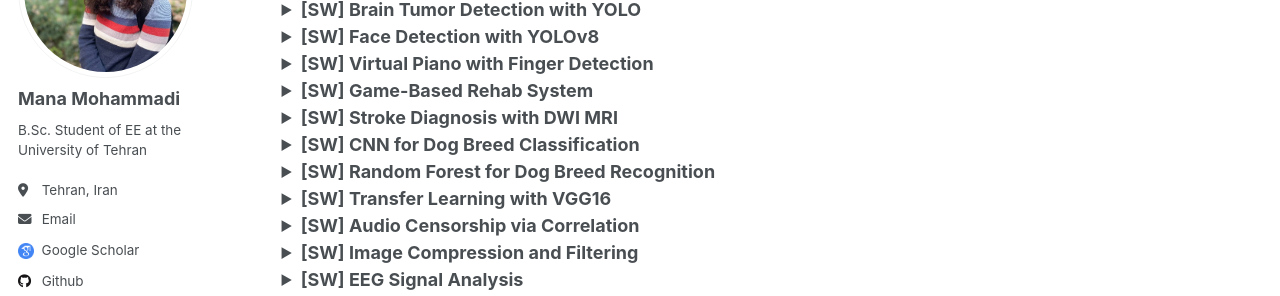
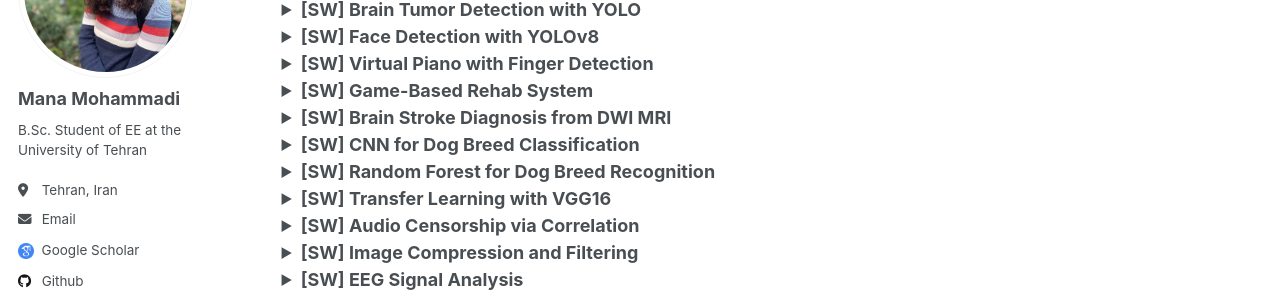
Before and after one commit to manamoha/manamoha.github.io, a Jekyll site: the page built from _pages/projects.md, in a window 1280 px wide and 1110 px high. Shown: the part 203-499 px from the top of the window. Built offline with Jekyll 4.4.1, drawn with Linux system fonts in a browser that asks for light colours; some of the changed lines change nothing that is shown.

Commit message:
modified:   _pages/projects.md

```diff
--- a/_pages/projects.md
+++ b/_pages/projects.md
@@ -12,8 +12,8 @@
   <p>
     A deep learning project leveraging YOLO for automatic brain tumor detection in MRI scans.
     Trained on the Ultralytics dataset, the model achieves strong performance with a mean IoU of 0.7364 on the validation set.
-    <!-- <br> -->
-    <a href="https://github.com/manamoha/Brain-Tumor-Detection.git" target="_blank">[GitHub]</a>
+    <br>
+    <a href="https://github.com/manamoha/Brain-Tumor-Detection.git" target="_blank">View on GitHub</a>
   </p>
 </details>
 
@@ -25,7 +25,7 @@
   <p>
     A deep learning project using YOLOv8 for real-time face detection. Covers the full pipeline from dataset preparation and model training to evaluation, achieving strong performance metrics for practical applications.
     <br>
-    <a href="https://github.com/amirhjrad/amirhjrad.github.io" target="_blank">View on GitHub</a>
+    <a href="https://github.com/manamoha/Face-Detection.git" target="_blank">View on GitHub</a>
   </p>
 </details>
 
@@ -36,7 +36,7 @@
   <p>
     A computer vision–based virtual piano that detects finger positions on the keys and plays notes in real time. Includes a dataset builder and a high-accuracy CNN model for finger detection.
     <br>
-    <a href="https://github.com/amirhjrad/amirhjrad.github.io" target="_blank">View on GitHub</a>
+    <a href="https://github.com/manamoha/Virtual-Piano.git" target="_blank">View on GitHub</a>
   </p>
 </details>
 
@@ -47,18 +47,18 @@
   <p>
     Built a serious game using grip sensor input to support hand strength rehabilitation, integrating signal processing and interactive design.
     <br>
-    <a href="https://github.com/amirhjrad/amirhjrad.github.io" target="_blank">View on GitHub</a>
+    <!-- <a href="https://github.com/amirhjrad/amirhjrad.github.io" target="_blank">View on GitHub</a> -->
   </p>
 </details>
 
 <details>
   <summary>
-    <strong>[SW] Stroke Diagnosis with DWI MRI</strong>
+    <strong>[SW] Brain Stroke Diagnosis from DWI MRI</strong>
   </summary>
   <p>
      Developed a stroke classification pipeline using wavelet transforms and graph-based modeling on DWI MRI images for early detection.
     <br>
-    <!-- 🔗 <a href="https://github.com/amirhjrad/bank" target="_blank">View on GitHub</a> -->
+    <a href="https://github.com/manamoha/Brain-Stroke-Detection-Using-Wavelet-Transform-MLP.git" target="_blank">View on GitHub</a>
   </p>
 </details>
 
@@ -69,7 +69,7 @@
   <p>
      Trained a CNN to classify dog breeds, leveraging image preprocessing, model tuning, and efficient architecture design.
     <br>
-    <!-- 🔗 <a href="https://github.com/amirhjrad/BubbleSorter" target="_blank">View on GitHub</a> -->
+    <a href="https://github.com/manamoha/DS_Project_P3.git" target="_blank">View on GitHub</a>
   </p>
 </details>
 
@@ -80,7 +80,7 @@
   <p>
     Used classical ML with handcrafted features and Random Forest to classify dog breeds in images, demonstrating traditional vision approaches.
     <br>
-    <!-- 🔗 <a href="https://github.com/amirhjrad/CA3" target="_blank">View on GitHub</a> -->
+    <a href="https://github.com/manamoha/DS_Project_P3.git" target="_blank">View on GitHub</a>
   </p>
 </details>
 
@@ -91,7 +91,7 @@
   <p>
      Fine-tuned a pre-trained VGG16 model for dog breed identification, achieving high accuracy with minimal training data.
     <br>
-    <!-- 🔗 <a href="https://github.com/amirhjrad/CA5" target="_blank">View on GitHub</a> -->
+    <a href="https://github.com/manamoha/DS_Project_P3.git" target="_blank">View on GitHub</a>
   </p>
 </details>
 
@@ -102,7 +102,7 @@
   <p>
      Created a MATLAB tool that censors specific words from one speaker and replaces them with a different voice using signal matching.
     <br>
-    <!-- 🔗 <a href="https://github.com/amirhjrad/CNN" target="_blank">View on GitHub</a> -->
+    <a href="https://github.com/manamoha/DSPCA2.git" target="_blank">View on GitHub</a>
   </p>
 </details>
 
@@ -113,7 +113,7 @@
   <p>
     Used DFT for image compression and kernel-based methods for image enhancement in MATLAB, focusing on visual quality and performance.
     <br>
-    <!-- 🔗 <a href="https://github.com/amirhjrad/ESL_2" target="_blank">View on GitHub</a> -->
+    <a href="https://github.com/manamoha/DSPCA2.git" target="_blank">View on GitHub</a>
   </p>
 </details>
 
@@ -124,7 +124,7 @@
   <p>
      Processed EEG signals in MATLAB to separate mental states and brain activities, supporting neuroscience research applications.
     <br>
-    <!-- 🔗 <a href="https://github.com/amirhjrad/esl_leros" target="_blank">View on GitHub</a> -->
+    <a href="https://github.com/manamoha/IBME_CA1.git" target="_blank">View on GitHub</a>
   </p>
 </details>
 
@@ -135,7 +135,7 @@
   <p>
     Built a classic snake game in C++ with responsive controls and memory-efficient design.
     <br>
-    <!-- 🔗 <a href="https://github.com/amirhjrad/Filter-Image" target="_blank">View on GitHub</a> -->
+    <a href="https://github.com/manamoha/ICSP_CA1.git" target="_blank">View on GitHub</a>
   </p>
 </details>
 
@@ -146,7 +146,7 @@
   <p>
     Created a full-featured user management software in C++ for handling cafeteria operations smoothly.
     <br>
-    <!-- 🔗 <a href="https://github.com/amirhjrad/hospital" target="_blank">View on GitHub</a> -->
+    <a href="https://github.com/manamoha/ICSP_CA2.git" target="_blank">View on GitHub</a>
   </p>
 </details>
 
@@ -157,7 +157,7 @@
   <p>
     Developed a controller model in MATLAB to ensure equilibrium and sustainability in water tank systems.
     <br>
-    <!-- 🔗 <a href="https://github.com/amirhjrad/LCS" target="_blank">View on GitHub</a> -->
+    <a href="https://github.com/manamoha/LCS_CA.git" target="_blank">View on GitHub</a>
   </p>
 </details>
 
@@ -168,7 +168,7 @@
   <p>
      Designed a MATLAB system to detect and recognize vehicle license plates from video streams using correlation techniques.
     <br>
-    <!-- 🔗 <a href="https://github.com/amirhjrad/MSSD" target="_blank">View on GitHub</a> -->
+    <a href="https://github.com/manamoha/SignalAndSystemsCA.git" target="_blank">View on GitHub</a>
   </p>
 </details>
 
@@ -179,7 +179,7 @@
   <p>
      Simulated analog and digital modulation methods (AM, FM, SSB, PCM, PWM, etc.) with and without noise, evaluating performance.
     <br>
-    <!-- 🔗 <a href="https://github.com/amirhjrad/OO_1" target="_blank">View on GitHub</a> -->
+    <a href="https://github.com/manamoha/SignalAndSys_CA.git" target="_blank">View on GitHub</a>
   </p>
 </details>
 
@@ -190,7 +190,7 @@
   <p>
      Programmed a rescue robot in C++ to navigate mazes, detect obstacles, and perform tasks autonomously using a PIC microcontroller.
     <br>
-    <!-- 🔗 <a href="https://github.com/amirhjrad/Risc-v" target="_blank">View on GitHub</a> -->
+    <!-- 🔗 <a href="" target="_blank">View on GitHub</a> -->
   </p>
 </details>
 
@@ -201,7 +201,7 @@
   <p>
     Designed and implemented a five-stage pipelined MIPS processor in Verilog using Vivado, showcasing mastery in pipelining, control logic, and simulation.
     <br>
-    <!-- 🔗 <a href="https://github.com/amirhjrad/VLSI_layout" target="_blank">View on GitHub</a> -->
+    <a href="https://github.com/manamoha/MIPS-implementation.git" target="_blank">View on GitHub</a>
   </p>
 </details>
 
@@ -212,7 +212,7 @@
   <p>
     Built RTL architecture of a synchronous serial demux system with multi-channel support, ensuring precise logic synchronization and data separation.
     <br>
-    <!-- 🔗 <a href="https://github.com/amirhjrad/VLSI_layout" target="_blank">View on GitHub</a> -->
+    <a href="https://github.com/manamoha/DS_CA4-5.git" target="_blank">View on GitHub</a>
   </p>
 </details>
 
@@ -223,7 +223,7 @@
   <p>
       Developed a selection sort algorithm in Verilog with optimized RTL design for speed and efficiency in hardware execution.
     <br>
-    <!-- 🔗 <a href="https://github.com/amirhjrad/VLSI_layout" target="_blank">View on GitHub</a> -->
+    <a href="https://github.com/manamoha/DS_CA6.git" target="_blank">View on GitHub</a>
   </p>
 </details>
 
@@ -234,7 +234,7 @@
   <p>
      Implemented a bubble sort engine in Verilog, balancing simplicity and speed while exploring sorting algorithm design in hardware.
     <br>
-    <!-- 🔗 <a href="https://github.com/amirhjrad/VLSI_layout" target="_blank">View on GitHub</a> -->
+    <a href="https://github.com/manamoha/DS2_CA1.git" target="_blank">View on GitHub</a>
   </p>
 </details>
 
@@ -245,6 +245,6 @@
   <p>
      Designed single-cycle, multi-cycle, and pipelined RISC-V CPUs from scratch in Verilog, building instruction sets, control paths, and datapaths.
     <br>
-    <!-- 🔗 <a href="https://github.com/amirhjrad/VLSI_layout" target="_blank">View on GitHub</a> -->
+    <a href="https://github.com/manamoha/DS2_CA2-3-4.git" target="_blank">View on GitHub</a>
   </p>
 </details>
```
